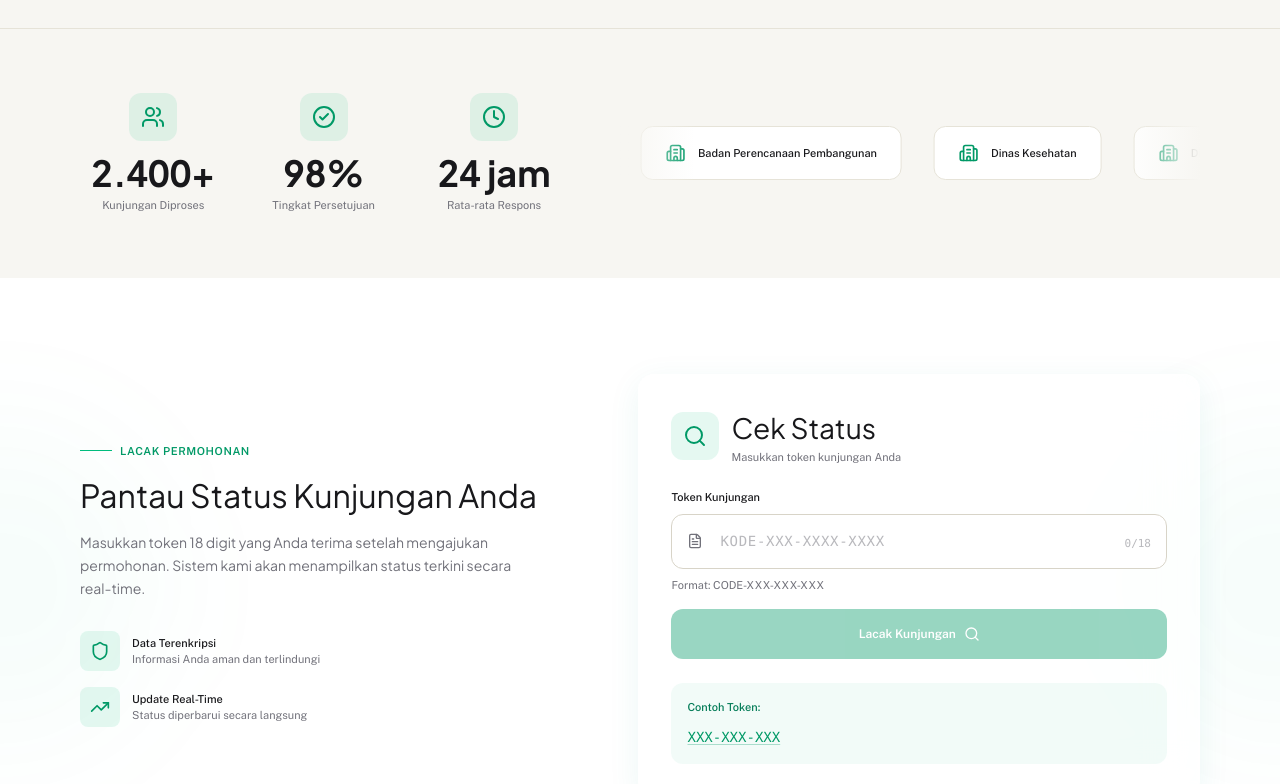
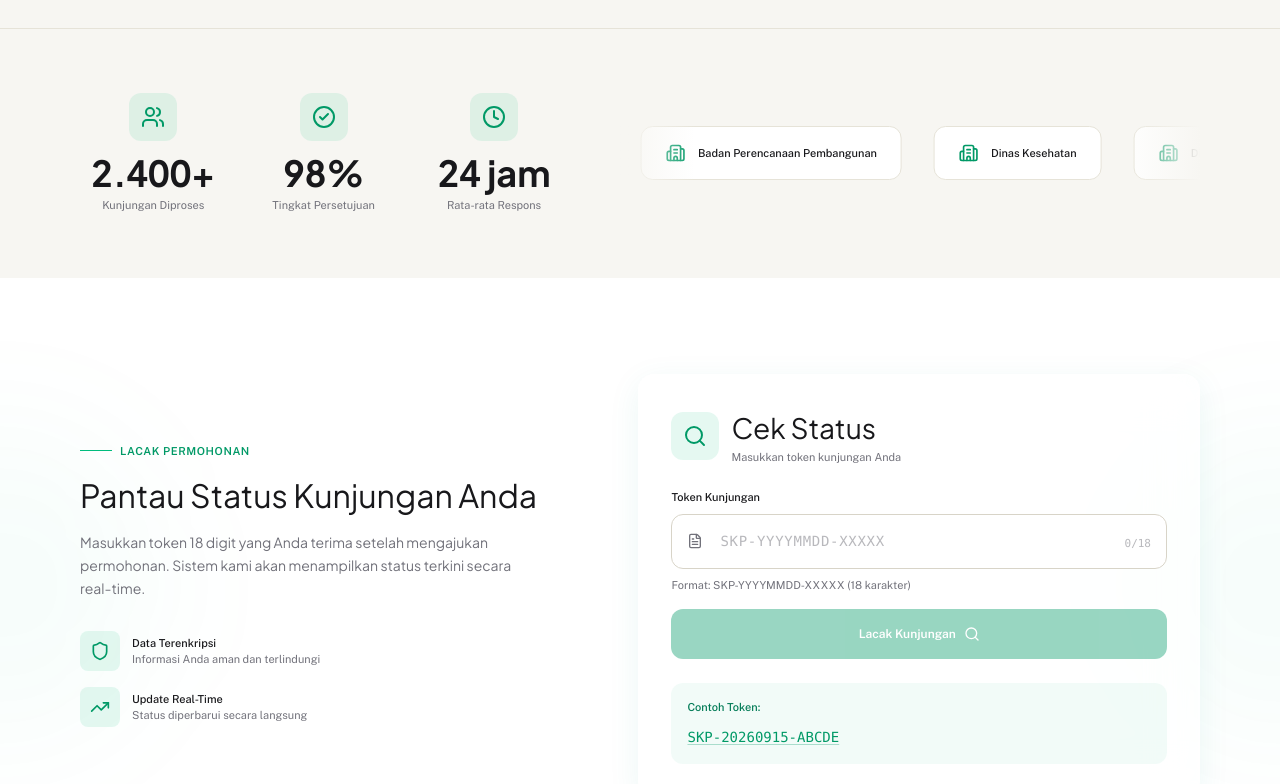
Before and after one commit to tnnz20/si-ketuk-pintu, a React (Vite) app in the folder apps/frontend/: page / in a window 1280 px wide. Shown: the part 772-1556 px from the top of the page. Built offline with nearby package versions, Linux system fonts and the light colour scheme; no server answers.

Commit message:
fix: align public token examples and helper formats with backend schema

```diff
--- a/apps/frontend/src/components/landing/HeroSection.tsx
+++ b/apps/frontend/src/components/landing/HeroSection.tsx
@@ -12,7 +12,7 @@ export default function HeroSection() {
   const { rotateX, rotateY, handleMouseMove, handleMouseLeave } = useMouseTilt();
   const [copied, setCopied] = useState(false);
 
-  const sampleToken = 'XXX-XXX-XXX';
+  const sampleToken = 'SKP-20260915-ABCDE';
   const copyToken = () => {
     navigator.clipboard.writeText(sampleToken);
     setCopied(true);
--- a/apps/frontend/src/components/landing/StatusSection.tsx
+++ b/apps/frontend/src/components/landing/StatusSection.tsx
@@ -10,12 +10,11 @@ export default function StatusSection() {
   const navigate = useNavigate();
   const [token, setToken] = useState('');
   const [isTracking, setIsTracking] = useState(false);
-  const [charCount, setCharCount] = useState(0);
+  const charCount = token.length;
 
   const handleTokenChange = (e: React.ChangeEvent<HTMLInputElement>) => {
     const value = e.target.value.toUpperCase().replace(/[^A-Z0-9-]/g, '');
     setToken(value);
-    setCharCount(value.length);
   };
 
   const trackVisit = async () => {
@@ -151,7 +150,7 @@ export default function StatusSection() {
                       <input
                         id="token-search"
                         type="text"
-                        placeholder="KODE-XXX-XXXX-XXXX"
+                        placeholder="SKP-YYYYMMDD-XXXXX"
                         value={token}
                         onChange={handleTokenChange}
                         maxLength={18}
@@ -166,7 +165,7 @@ export default function StatusSection() {
                       </div>
                     </div>
                     <p className="mt-2 font-label text-label-sm text-on-surface-variant">
-                      Format: CODE-XXX-XXX-XXX
+                      Format: SKP-YYYYMMDD-XXXXX (18 karakter)
                     </p>
                   </div>
 
@@ -198,10 +197,10 @@ export default function StatusSection() {
                   </p>
                   <button
                     type="button"
-                    onClick={() => setToken('XXX-XXX-XXX')}
+                    onClick={() => setToken('SKP-20260915-ABCDE')}
                     className="cursor-pointer font-mono text-body-md text-emerald-600 underline decoration-emerald-600/30 underline-offset-2 transition-colors hover:decoration-emerald-600"
                   >
-                    XXX-XXX-XXX
+                    SKP-20260915-ABCDE
                   </button>
                 </div>
               </div>
```
